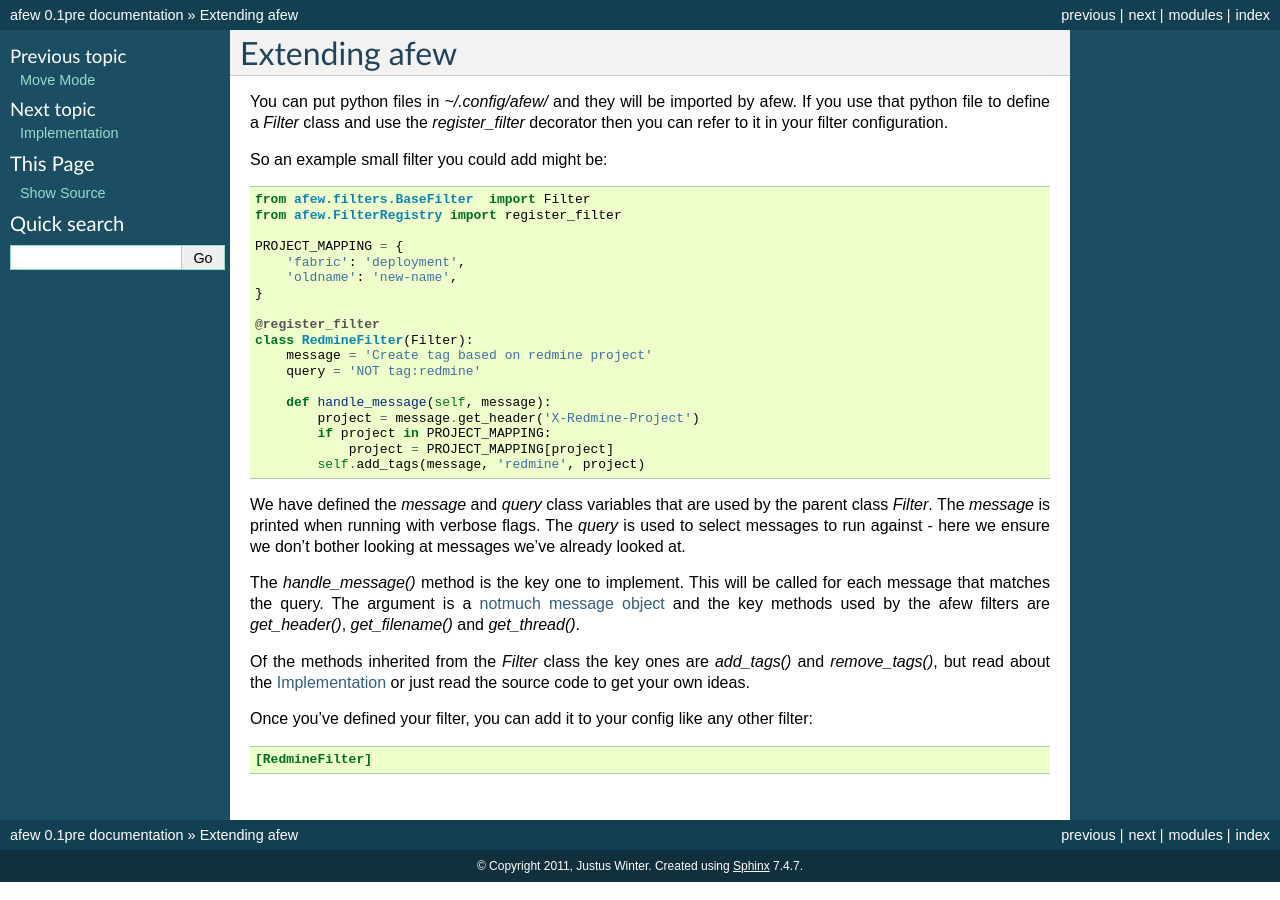
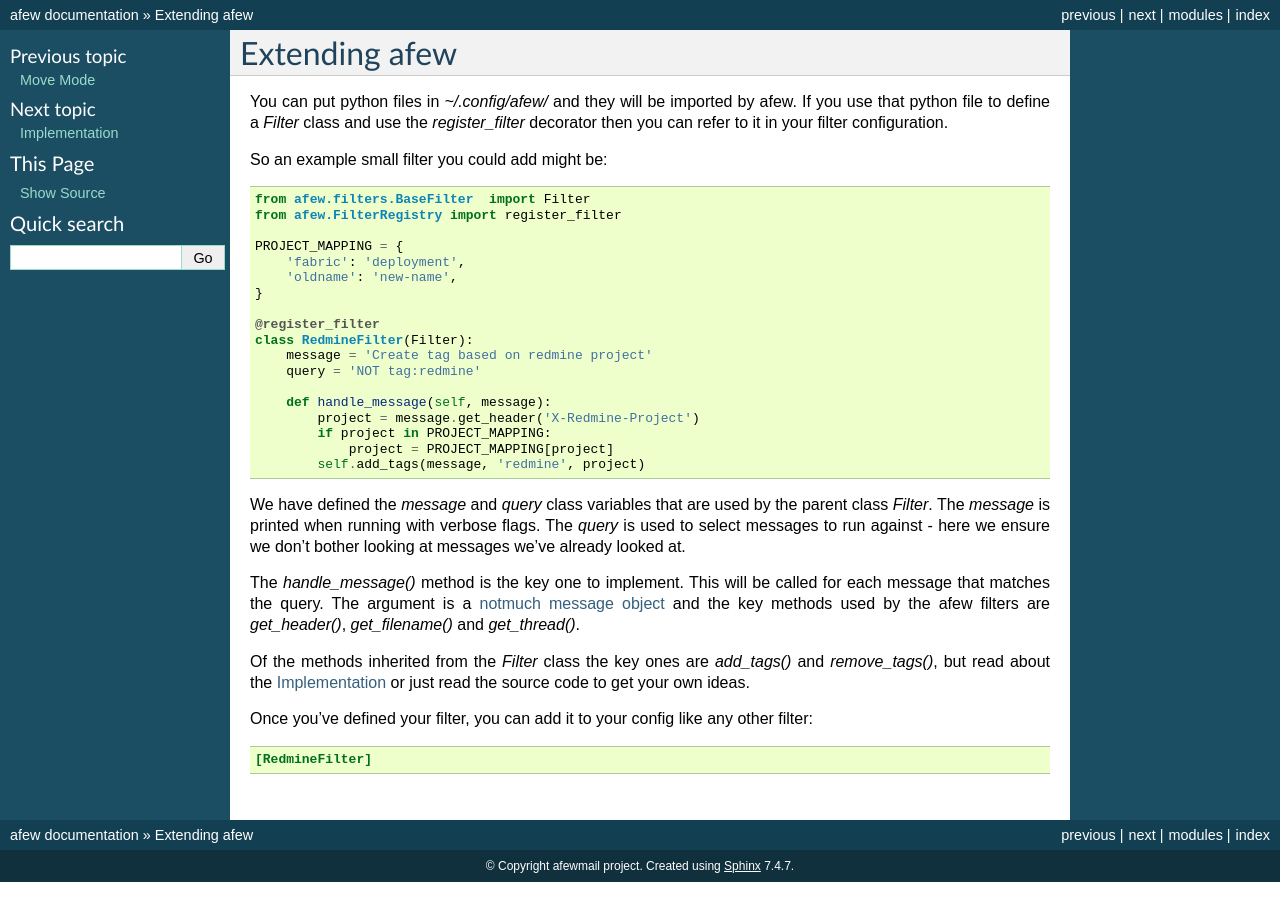
Before and after one commit to afewmail/afew, a Sphinx documentation site: the page built from docs/source/extending.rst, in a window 1280 px wide. Built offline with Sphinx 7.4.7, drawn with Linux system fonts in a browser that asks for light colours.

Commit message:
docs: use version from distribution, update copyright notice
see https://github.com/pypa/setuptools_scm#usage-from-sphinx

Also support SETUPTOOLS_SCM_PRETEND_VERSION

```diff
--- a/docs/source/conf.py
+++ b/docs/source/conf.py
@@ -14,6 +14,7 @@
 # serve to show the default.
 
 import sys, os
+from pkg_resources import get_distribution
 
 # If extensions (or modules to document with autodoc) are in another directory,
 # add these directories to sys.path here. If the directory is relative to the
@@ -62,16 +63,20 @@
 
 # General information about the project.
 project = u'afew'
-copyright = u'2011, Justus Winter'
+copyright = u'afewmail project'
 
 # The version info for the project you're documenting, acts as replacement for
 # |version| and |release|, also used in various other places throughout the
 # built documents.
 #
-# The short X.Y version.
-version = '0.1'
 # The full version, including alpha/beta/rc tags.
-release = '0.1pre'
+pretended_version = os.environ.get('SETUPTOOLS_SCM_PRETEND_VERSION')
+if pretended_version:
+    release = pretended_version
+else:
+    release = get_distribution('afew').version
+# The X.Y.Z version.
+version = '.'.join(release.split('.')[:3])
 
 # The language for content autogenerated by Sphinx. Refer to documentation
 # for a list of supported languages.
```
